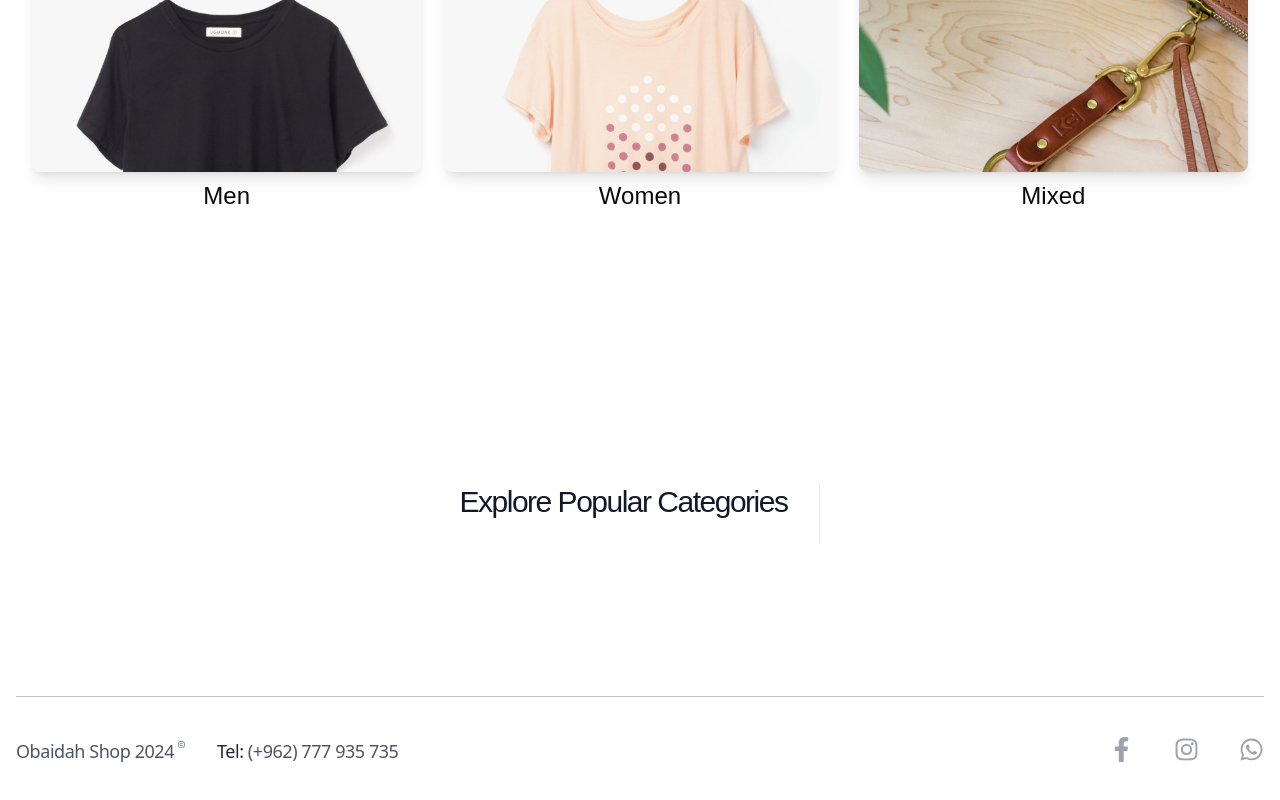
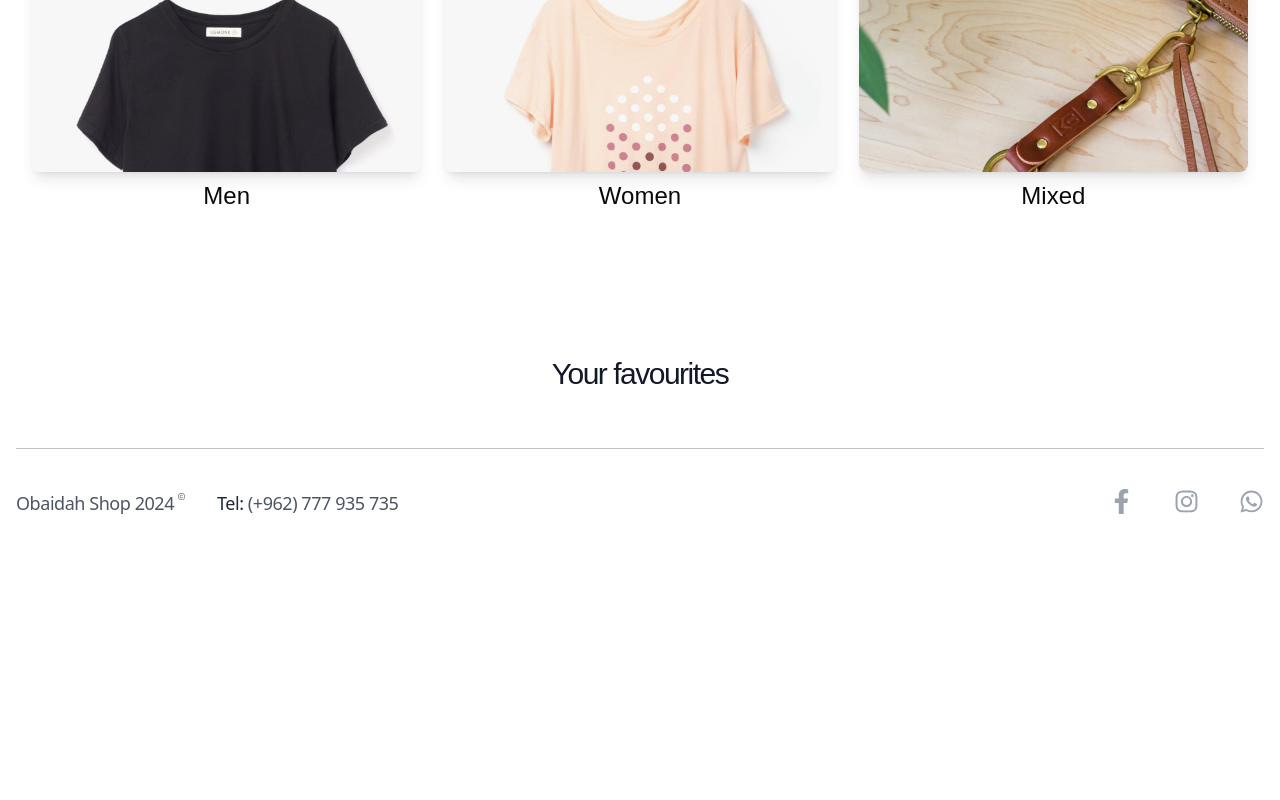
Before and after one commit to MohammadSako/project-obaidah-adnan, a Next.js app: page / in a window 1280 px wide. Shown: the part 986-1786 px from the top of the page. After the commit the page ends 1559 px from the top, so only its background shows below. Built offline with nearby package versions, Linux system fonts and the light colour scheme.

Commit message:
working on favorite page

```diff
--- a/src/app/(cart)/favorite/page.tsx
+++ b/src/app/(cart)/favorite/page.tsx
@@ -4,6 +4,9 @@ import React from "react";
 import { motion } from "framer-motion";
 import FavoriteList from "../../../components/favorite/favoriteList";
 import { useItemStore } from "@/lib/store";
+import { Button } from "@/components/ui/button";
+import Link from "next/link";
+import { IoArrowBackOutline } from "react-icons/io5";
 
 function Favorite() {
   const totalFavQuantity = useItemStore((state) => state.totalFavQuantity);
@@ -16,12 +19,20 @@ function Favorite() {
       transition={{ duration: 0.8, delay: 0.3 }}
       className="flex flex-col items-center my-8 gap-4 w-full overflow-hidden origin-center"
     >
-      <main className="flex min-h-screen flex-col items-center p-10 mx-auto max-w-7xl px-6 sm:px-6 lg:px-14">
-        <div className="sm:mt-28 mt-10 font-sans">
+      <main className="flex min-h-screen flex-col items-center mx-auto max-w-7xl px-6 sm:px-6 lg:px-14">
+        <div className="font-sans">
           <h2 className="text-4xl font-bold tracking-tight text-gray-900 mb-4">
-            Your favorite
+            Your favorites
           </h2>
-          <p className="font-bold">Favorite</p>
+
+          <Link href="/">
+            <Button variant="outline" className="my-4 rounded-full">
+              <IoArrowBackOutline className="mr-2" />
+              Back to Items
+            </Button>
+          </Link>
+
+          <p className="font-bold">Favorites</p>
           <p>{totalFavQuantity} items</p>
           <FavoriteList />
         </div>
--- a/src/app/(company)/about/page.tsx
+++ b/src/app/(company)/about/page.tsx
@@ -12,7 +12,7 @@ function About() {
     transition={{ duration: 0.8, delay: 0.3 }}
     className="flex flex-col items-center my-8 gap-4 w-full overflow-hidden origin-center"
   >
-    <main className="flex min-h-screen flex-col items-center p-10 mx-auto max-w-7xl px-6 sm:px-6 lg:px-14">
+    <main className="flex min-h-screen flex-col items-center mx-auto max-w-7xl px-6 sm:px-6 lg:px-14">
       <div className="sm:mt-28 mt-10 font-sans">
         <p className="text-ellipsis basis-3/4 sm:text-7xl text-4xl font-bold tracking-tight">
         <span className="text-gray-700">OBAIDAH</span> <span className="text-[#06b6d4]">Online Shop, </span>
--- a/src/app/(company)/contact/page.tsx
+++ b/src/app/(company)/contact/page.tsx
@@ -15,7 +15,7 @@ function Contact() {
       transition={{ duration: 0.8, delay: 0.3 }}
       className="flex flex-col items-center my-8 gap-4 w-full overflow-hidden origin-center"
     >
-      <main className="flex min-h-screen flex-col items-center p-10 mx-auto max-w-7xl px-2 sm:px-6 lg:px-8">
+      <main className="flex min-h-screen flex-col items-center mx-auto max-w-7xl px-2 sm:px-6 lg:px-8">
         <div className="px-6 py-14 sm:py-24 lg:px-8">
           {/* <div
             aria-hidden="true"
--- /dev/null
+++ b/src/app/template.tsx
@@ -0,0 +1,21 @@
+"use client";
+
+import { motion } from "framer-motion";
+
+const variants = {
+  hidden: { opacity: 0 },
+  enter: { opacity: 1 },
+};
+
+export default function Template({ children }: { children: React.ReactNode }) {
+  return (
+    <motion.main
+      variants={variants}
+      initial="hidden"
+      animate="enter"
+      transition={{ type: "linear" }}
+    >
+      {children}
+    </motion.main>
+  );
+}
--- a/src/components/favorite/favoriteList.js
+++ b/src/components/favorite/favoriteList.js
@@ -1,5 +1,6 @@
 import Image from "next/image";
 import { useItemStore } from "../../lib/store";
+import Link from "next/link";
 
 /*
   This example requires some changes to your config:
@@ -24,7 +25,8 @@ export default function FavoriteList() {
       <div className="mx-auto max-w-2xl px-4 sm:px-6 lg:max-w-7xl lg:px-8">
         <div className="mt-6 grid grid-cols-1 gap-x-6 gap-y-10 sm:grid-cols-2 lg:grid-cols-4 xl:gap-x-8">
           {favorite.map((product) => (
-            <div key={product.id} className="group relative">
+            <Link key={product.id} href="/favorite">
+              <div className="group relative">
                 <div className="aspect-h-1 aspect-w-1 w-full overflow-hidden rounded-md bg-gray-200 lg:aspect-none group-hover:opacity-75 lg:h-80">
                   <Image
                     src={product.image}
@@ -38,6 +40,7 @@ export default function FavoriteList() {
                   />
                 </div>
               </div>
+            </Link>
           ))}
         </div>
       </div>
--- a/src/components/homescreen/categories.js
+++ b/src/components/homescreen/categories.js
@@ -38,7 +38,7 @@ export function Categories() {
       <div className="bg-white">
         <div className="mx-auto max-w-7xl px-4 sm:px-6 lg:px-8">
           <div className="mx-auto max-w-2xl py-16 sm:py-24 lg:max-w-none lg:py-32">
-            <div className="lg:col-span-2 lg:border-r lg:border-gray-200 lg:pr-8">
+            <div className="lg:col-span-2 lg:pr-8">
               <h1 className="text-2xl font-medium tracking-tighter text-gray-900 sm:text-3xl">
                 Explore Popular Categories
               </h1>
--- a/src/components/homescreen/yourFavoriteItems.js
+++ b/src/components/homescreen/yourFavoriteItems.js
@@ -1,8 +1,15 @@
-import React from "react";
-import FavoriteList from "../favorite/favoriteList";
+"use client";
+
 import { motion } from "framer-motion";
+import * as React from "react";
+import { useItemStore } from "../../lib/store";
+import { Carousel, CarouselContent, CarouselItem } from "../UI/carousel";
+import Image from "next/image";
+import Link from "next/link";
 
-function YourFavoriteItems() {
+export function YourFavoriteItems() {
+  const favorite = useItemStore((state) => state.favorite);
+
   return (
     <motion.section
       initial={{ opacity: 0 }}
@@ -11,20 +18,38 @@ function YourFavoriteItems() {
       transition={{ duration: 0.8, delay: 0.3 }}
       className="flex flex-col items-center my-2 gap-4 w-full overflow-hidden origin-center"
     >
-      <div className="bg-white">
-        <div className="mx-auto max-w-7xl px-4 sm:px-6 lg:px-8">
-          <div className="mx-auto max-w-2xl py-16 sm:py-24 lg:max-w-none lg:py-32">
-            <div className="lg:col-span-2 lg:border-r lg:border-gray-200 lg:pr-8">
-              <h1 className="text-2xl font-medium tracking-tighter text-gray-900 sm:text-3xl">
-                Explore Popular Categories
-              </h1>
-              <FavoriteList />
-            </div>
-          </div>
-        </div>
-      </div>
+      <Link href="/favorite">
+        <h1 className="text-2xl font-medium tracking-tighter text-gray-900 sm:text-3xl">
+          Your favourites
+        </h1>
+      </Link>
+      <Carousel
+        className="w-full max-w-fit mt-4"
+        opts={{ align: "center", dragFree: true }}
+      >
+        <CarouselContent>
+          {favorite.map((product) => (
+            <CarouselItem className="basis-1/3" key={product.id}>
+              <Link key={product.id} href="/favorite">
+                <div className="group relative">
+                  <div className="aspect-h-1 aspect-w-1 w-full overflow-hidden rounded-md bg-gray-200 lg:aspect-none group-hover:opacity-75 lg:h-80">
+                    <Image
+                      src={product.image}
+                      style={{
+                        width: "100%",
+                        height: "auto",
+                      }}
+                      width={200}
+                      height={200}
+                      alt={product.image}
+                    />
+                  </div>
+                </div>
+              </Link>
+            </CarouselItem>
+          ))}
+        </CarouselContent>
+      </Carousel>
     </motion.section>
   );
 }
-
-export default YourFavoriteItems;
```
Also changed, not shown: src/app/page.tsx (+7 -1 lines). Lines whose indentation alone changed are shown as unchanged.
